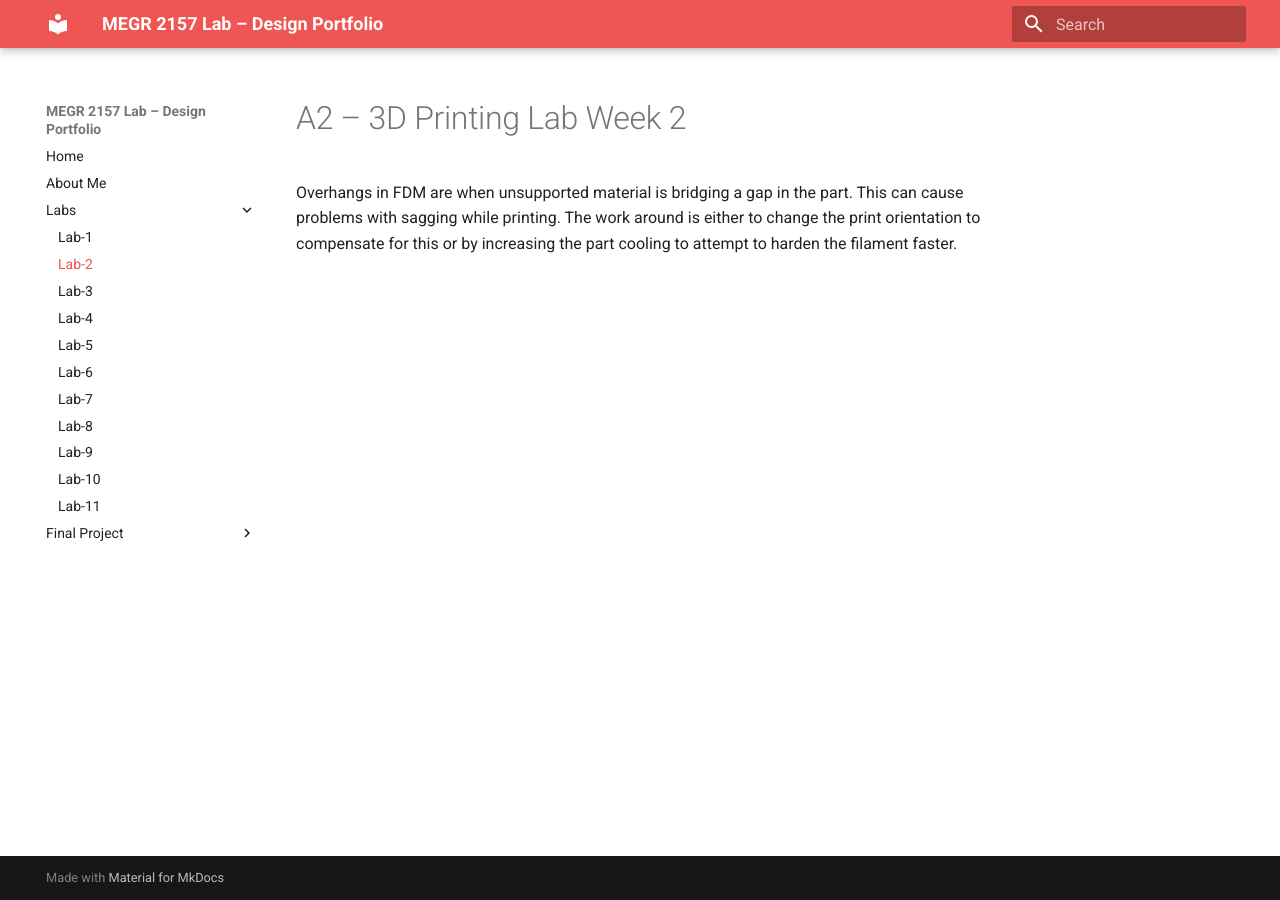
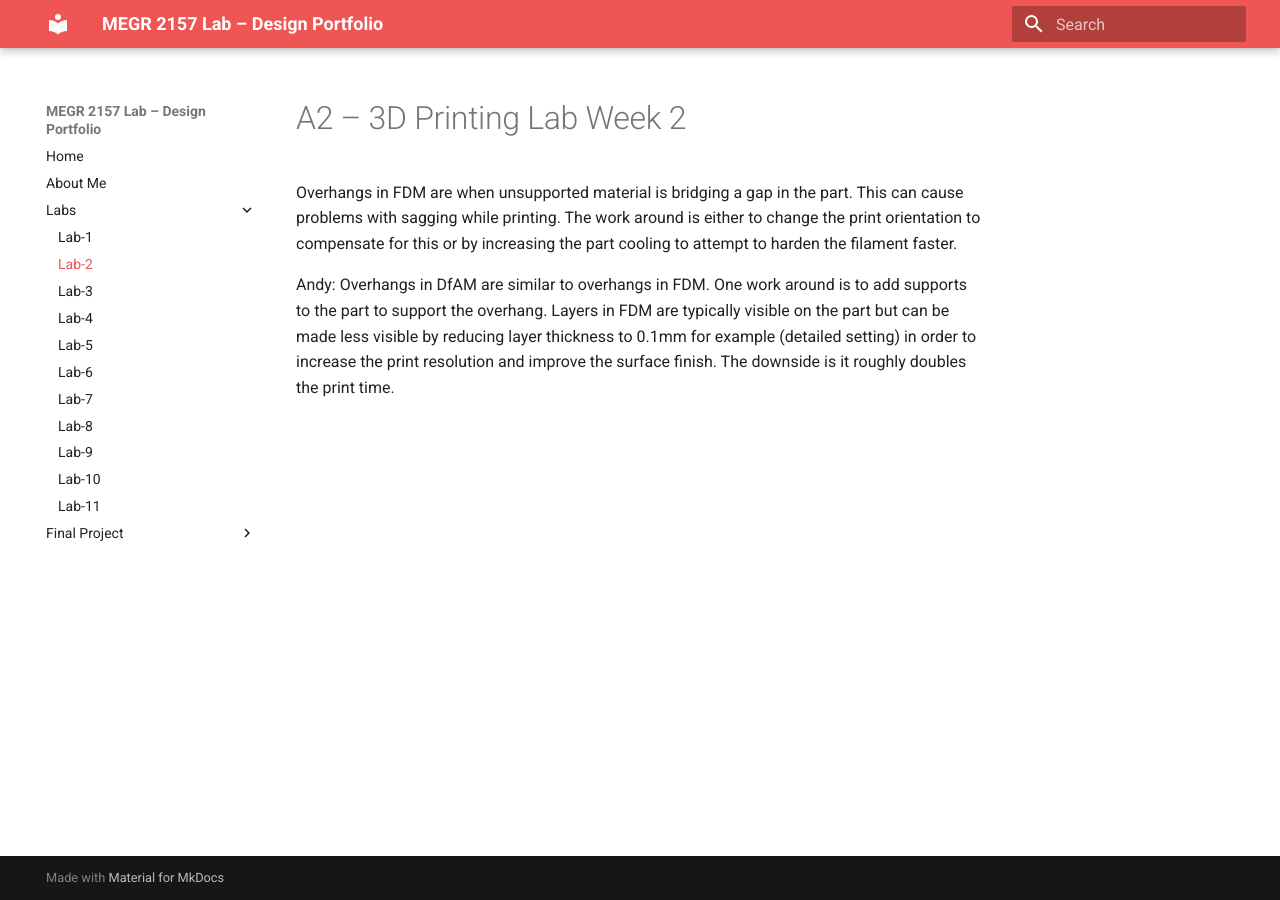
Before and after one commit to jfbrand/jack-brandon-lab-portfolio, an MkDocs documentation site: the page built from docs/Labs/L02/index.md, in a window 1280 px wide. Built offline with MkDocs 1.6.1 and Material for MkDocs 9.7.7, drawn with Linux system fonts in a browser that asks for light colours.

Commit message:
Enhance index.md with DfAM overhang details
Added information on overhangs in DfAM and print resolution.

```diff
--- a/docs/Labs/L02/index.md
+++ b/docs/Labs/L02/index.md
@@ -1,3 +1,5 @@
 # A2 – 3D Printing Lab Week 2
 
 Overhangs in FDM are when unsupported material is bridging a gap in the part. This can cause problems with sagging while printing. The work around is either to change the print orientation to compensate for this or by increasing the part cooling to attempt to harden the filament faster.
+
+Andy: Overhangs in DfAM are similar to overhangs in FDM. One work around is to add supports to the part to support the overhang. Layers in FDM are typically visible on the part but can be made less visible by reducing layer thickness to 0.1mm for example (detailed setting) in order to increase the print resolution and improve the surface finish. The downside is it roughly doubles the print time.
```
